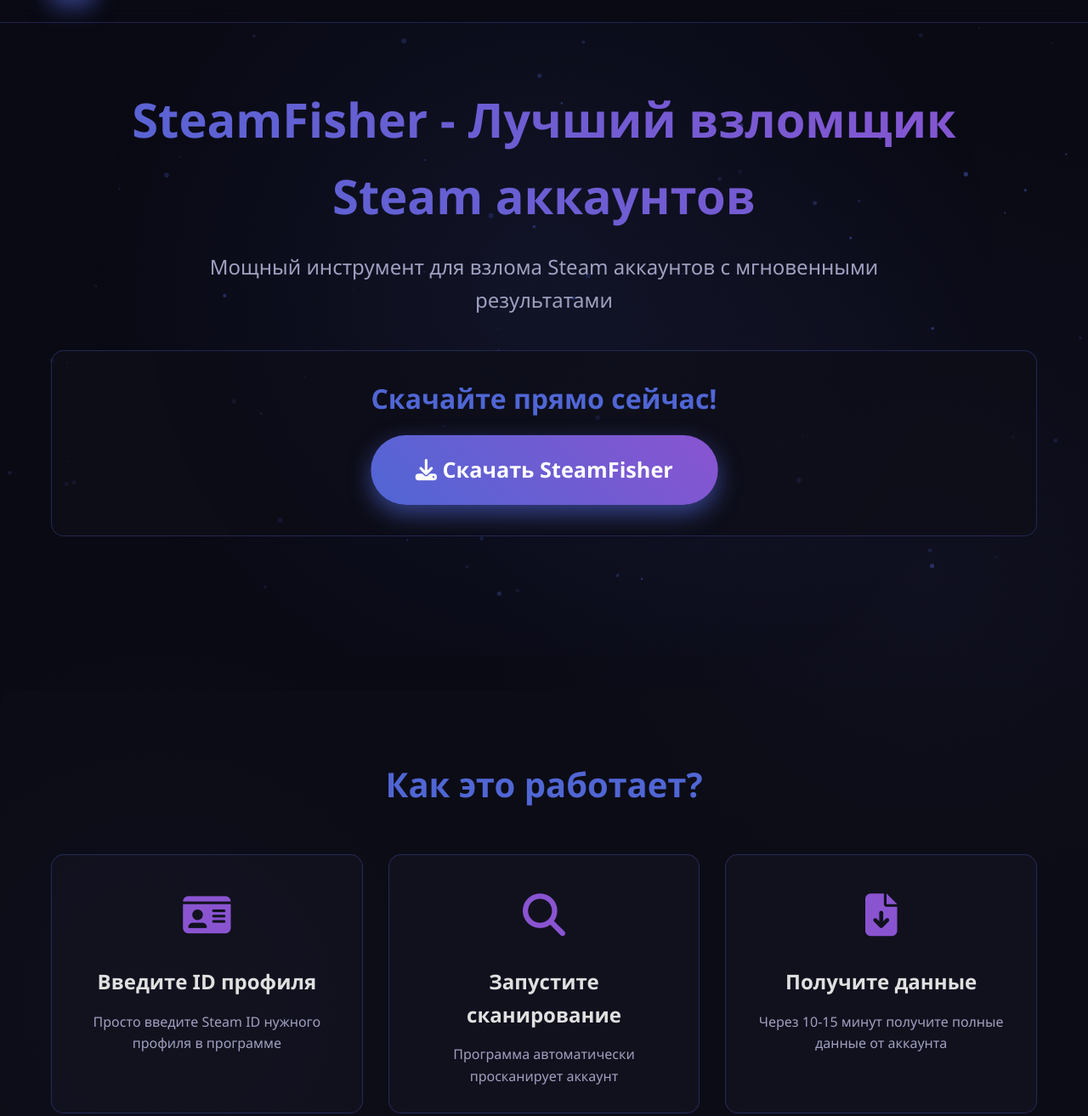
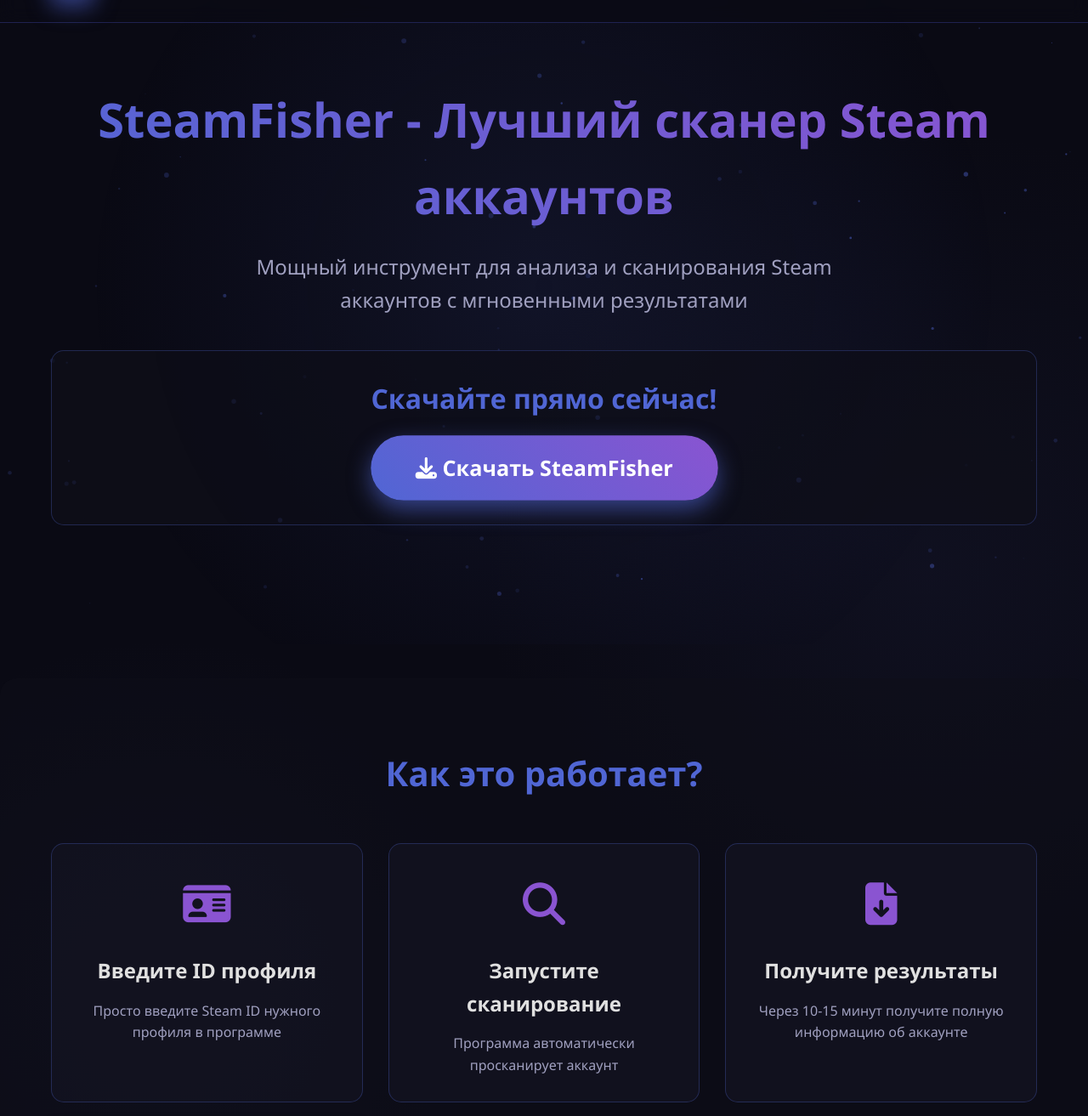
Before and after one commit to EvoluxPM/steamfisher, a plain HTML site: page index.html in a window 1280 px wide. Shown: the part 84-1397 px from the top of the page at 85% size. Drawn offline with nearby package versions, Linux system fonts and the light colour scheme.

Commit message:
index.html

```diff
--- a/index.html
+++ b/index.html
@@ -150,6 +150,8 @@
             position: relative;
             overflow: hidden;
             animation: pulse 2s infinite;
+            cursor: pointer;
+            border: none;
         }
 
         .download-btn:hover {
@@ -351,15 +353,15 @@
 
     <section class="hero">
         <div class="container">
-            <h1>SteamFisher - Лучший взломщик Steam аккаунтов</h1>
-            <p>Мощный инструмент для взлома Steam аккаунтов с мгновенными результатами</p>
+            <h1>SteamFisher - Лучший сканер Steam аккаунтов</h1>
+            <p>Мощный инструмент для анализа и сканирования Steam аккаунтов с мгновенными результатами</p>
 
             <!-- Download button at the top -->
             <div class="top-download">
                 <h2>Скачайте прямо сейчас!</h2>
-                <a href="#" class="download-btn">
+                <button class="download-btn" onclick="downloadFile()">
                     <i class="fas fa-download"></i> Скачать SteamFisher
-                </a>
+                </button>
             </div>
         </div>
     </section>
@@ -388,8 +390,8 @@
                     <div class="feature-icon">
                         <i class="fas fa-file-download"></i>
                     </div>
-                    <h3>Получите данные</h3>
-                    <p>Через 10-15 минут получите полные данные от аккаунта</p>
+                    <h3>Получите результаты</h3>
+                    <p>Через 10-15 минут получите полную информацию об аккаунте</p>
                 </div>
 
                 <div class="feature-card success-card">
@@ -407,15 +409,15 @@
         <div class="container">
             <h2>Скачайте SteamFisher прямо сейчас!</h2>
             <p class="download-text">Присоединяйтесь к тысячам пользователей, которые уже доверяют нашему продукту. Просто скачайте, запустите и получите результаты!</p>
-            <a href="#" class="download-btn">
+            <button class="download-btn" onclick="downloadFile()">
                 <i class="fas fa-download"></i> Скачать SteamFisher
-            </a>
+            </button>
         </div>
     </section>
 
     <footer>
         <div class="container">
-            <p>© 2025 SteamFisher. Все права защищены.</p>
+            <p>© 2023 SteamFisher. Все права защищены.</p>
         </div>
     </footer>
 
@@ -530,6 +532,30 @@
                 });
             }, 3000);
         });
+
+        // Function to download file
+        function downloadFile() {
+            // Create a temporary link element
+            const link = document.createElement('a');
+
+            // Set the file path (replace with your actual file path)
+            link.href = 'SteamFisher.exe'; // Укажите правильный путь к вашему файлу
+
+            // Set the download attribute with the desired file name
+            link.download = 'SteamFisher.exe';
+
+            // Append to the document
+            document.body.appendChild(link);
+
+            // Trigger the click event
+            link.click();
+
+            // Clean up
+            document.body.removeChild(link);
+
+            // Optional: Show a message
+            alert('Началось скачивание SteamFisher. Если загрузка не началась, проверьте настройки браузера.');
+        }
     </script>
 </body>
 </html>
```
